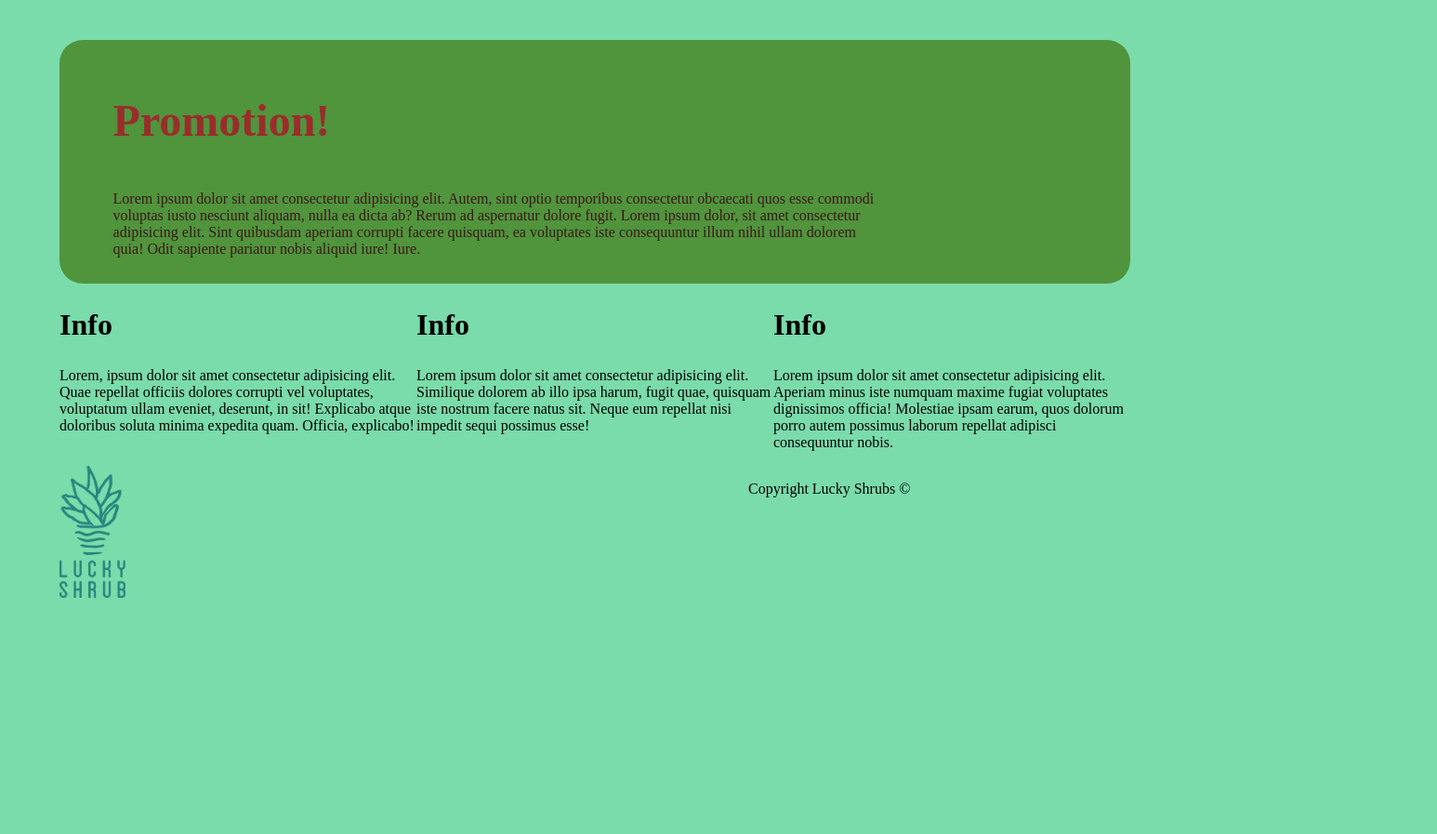
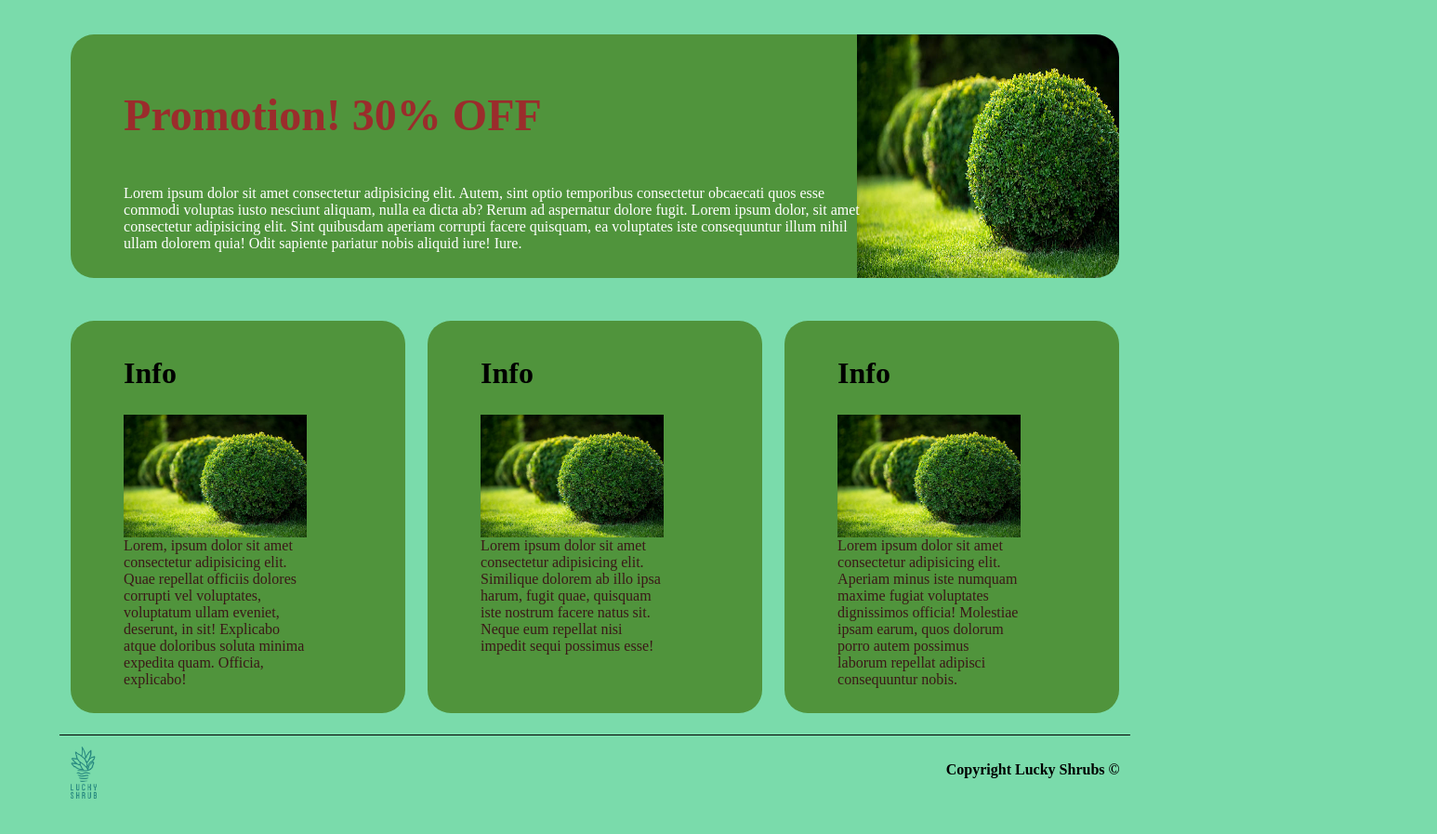
Before and after one commit to paveltrninkov/Course-Project, a plain HTML site: page index.html in a window 1280 px wide. Shown: the part 337-1234 px from the top of the page at 93% size, 1546 px wide, since content can reach past the window. Drawn offline with Linux system fonts and the light colour scheme.

Commit message:
Finished Styling.

```diff
--- a/css/styles.css
+++ b/css/styles.css
@@ -25,8 +25,9 @@ nav ul {
     list-style: none;
     text-align: center;
     background-color: #4b9985;
-    padding: 10px 15px 10px 15px;
+    padding: 10px 0px 10px 0px;
     border-radius: 15px;
+    margin: 5px 1%;
 }
 
 nav li {
@@ -61,21 +62,69 @@ a:hover {
     border-radius: 6px;
 }
 
-.promotion {
+article {
     background-color: #50943c;
     margin-top: 4%;
     border-radius: 25px;
+    padding: 1% 5%;
+    margin-left: 1%;
+    margin-right: 1%;
 }
 
-.promotion > article{
-    padding: 1% 5%;
-}
-
-.promotion > article > h1 {
+article > h1 {
     color: #9b2c2c;
 }
 
-.promotion > article > p {
+section:nth-child(1) > article {
+    background-image: url("../promotional_garden.jpg");
+    background-repeat: no-repeat;
+    background-position: right;
+    background-size: 25% 100%;
+
+}
+
+section:nth-child(1) > article  p {
+    color: #FFFFFF;
+}
+
+article > h2 {
+    font-weight: 600;
+}
+
+article > p {
     width: 80%;
     color: #3b1818;
 }
+
+p > img {
+    width: 100%;
+    display: block;
+}
+
+footer {
+    margin-top: 2%;
+    height: 5%;
+}
+
+footer > section > div:nth-child(2) > p {
+    text-align: end;
+    font-weight: 600;
+}
+
+header > img {
+    width: 10%;
+    height: 10%;
+}
+
+div > img {
+    width: 5%;
+}
+
+footer > section {
+    width: 100%;
+    margin: 1%;
+}
+
+footer {
+    border-top: solid black 1px;
+}
--- a/index.html
+++ b/index.html
@@ -11,7 +11,7 @@
 </head>
 <body>
     <header>
-        <img src="Asset 1@3x.png" width="10%" height="10%" alt="Logo">
+        <img src="Asset 2@3x.png" alt="Logo">
     </header>
     <nav>
         <ul>
@@ -30,9 +30,9 @@
         </ul>
     </nav>
     <main>
-        <section class="promotion">
+        <section>
             <article>
-                <h1>Promotion!</h1>
+                <h1>Promotion! 30% OFF</h1>
                 <p>
                     Lorem ipsum dolor sit amet consectetur adipisicing elit. Autem, sint optio temporibus consectetur obcaecati quos esse commodi voluptas iusto nesciunt aliquam, nulla ea dicta ab? Rerum ad aspernatur dolore fugit. Lorem ipsum dolor, sit amet consectetur adipisicing elit. Sint quibusdam aperiam corrupti facere quisquam, ea voluptates iste consequuntur illum nihil ullam dolorem quia! Odit sapiente pariatur nobis aliquid iure! Iure.
                 </p>
@@ -42,18 +42,21 @@
             <article>
                 <h2>Info</h2>
                 <p>
+                    <img src="promotional_garden.jpg" alt="image">
                     Lorem, ipsum dolor sit amet consectetur adipisicing elit. Quae repellat officiis dolores corrupti vel voluptates, voluptatum ullam eveniet, deserunt, in sit! Explicabo atque doloribus soluta minima expedita quam. Officia, explicabo!
                 </p>
             </article>
             <article>
                 <h2>Info</h2>
                 <p>
+                    <img src="promotional_garden.jpg" alt="image">
                     Lorem ipsum dolor sit amet consectetur adipisicing elit. Similique dolorem ab illo ipsa harum, fugit quae, quisquam iste nostrum facere natus sit. Neque eum repellat nisi impedit sequi possimus esse!
                 </p>
             </article>
             <article>
                 <h2>Info</h2>
                 <p>
+                    <img src="promotional_garden.jpg" alt="image">
                     Lorem ipsum dolor sit amet consectetur adipisicing elit. Aperiam minus iste numquam maxime fugiat voluptates dignissimos officia! Molestiae ipsam earum, quos dolorum porro autem possimus laborum repellat adipisci consequuntur nobis.
                 </p>
             </article>
@@ -62,7 +65,7 @@
     <footer>
         <section>
             <div>
-                <img src="Asset 2@3x.png" height="5%" alt="logo">
+                <img src="Asset 2@3x.png" alt="logo">
             </div>
             <div>
                 <p>Copyright Lucky Shrubs &copy;</p>
```
Also changed, not shown: promotional_garden.jpg (added).
